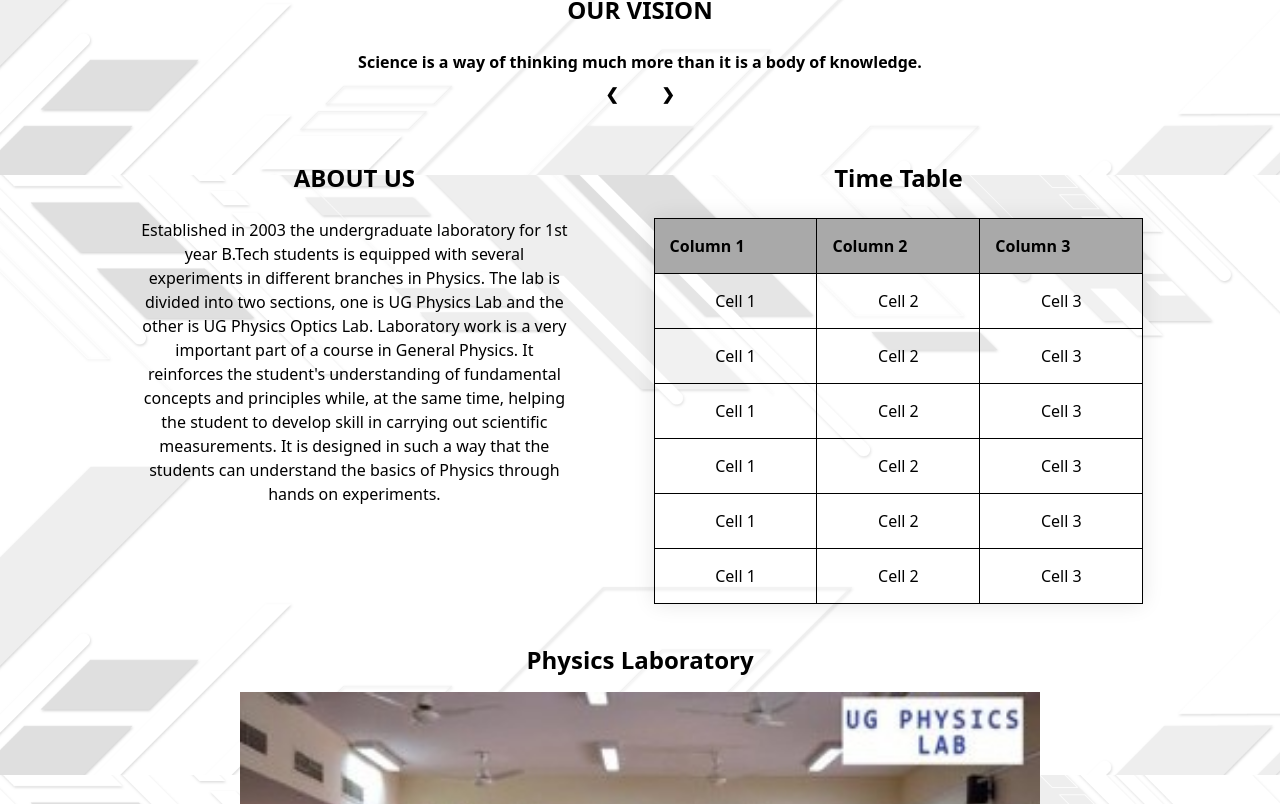
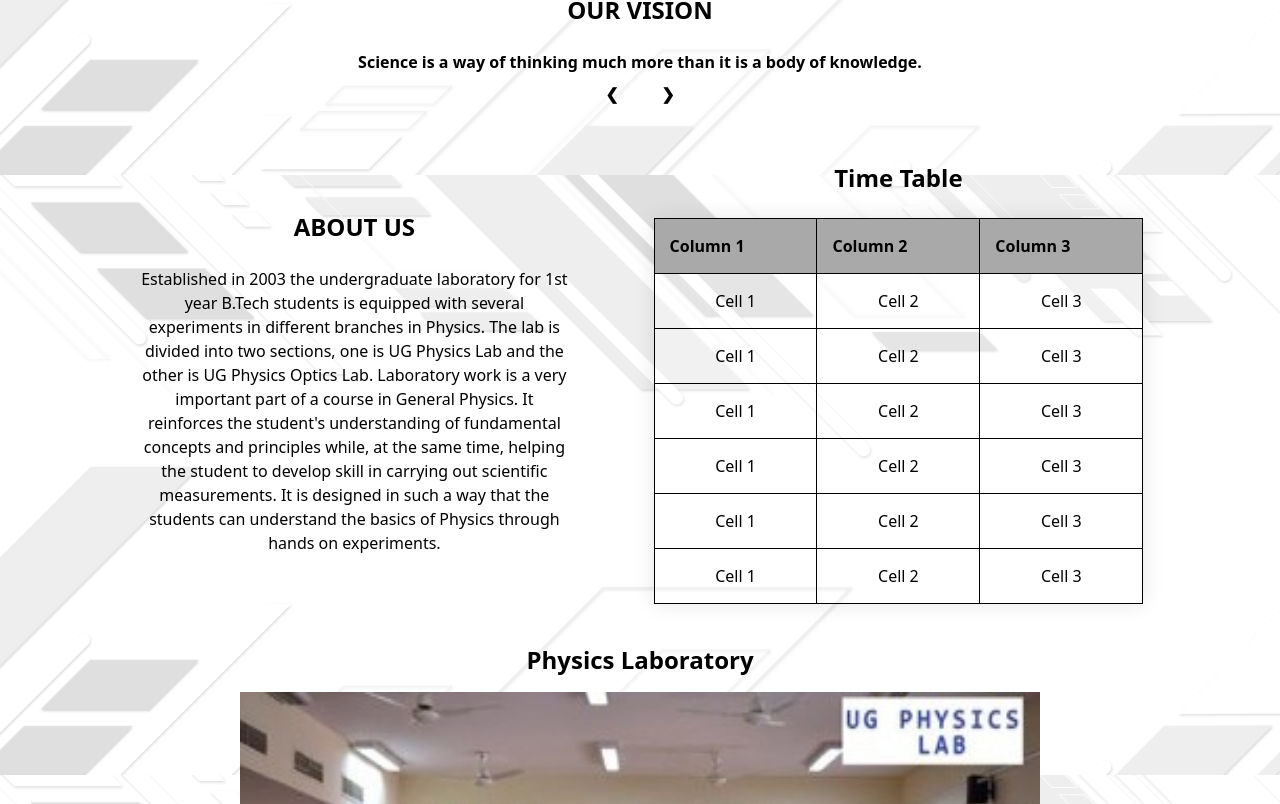
Before and after one commit to lnmiit-physicslab/Lnmiit-Physics-Lab-Website, a React (Vite) app: page / in a window 1280 px wide. Shown: the part 425-1229 px from the top of the page. Built offline with nearby package versions, Linux system fonts and the light colour scheme.

Commit message:
lil bit change done in ContentInfo.jsx

```diff
--- a/src/components/ContentInfo.jsx
+++ b/src/components/ContentInfo.jsx
@@ -4,7 +4,7 @@ import "../css/content.css";
 const ContentInfo = () => {
 	return (
 		<div>
-			<div className="flex flex-wrap justify-around">
+			<div className="flex flex-wrap justify-around items-center">
 				<div className="aboutUS  m-10 md:m-0 md:w-[40%]">
 					<p className=" text-2xl font-extrabold">ABOUT US</p>
 					<br />
```
